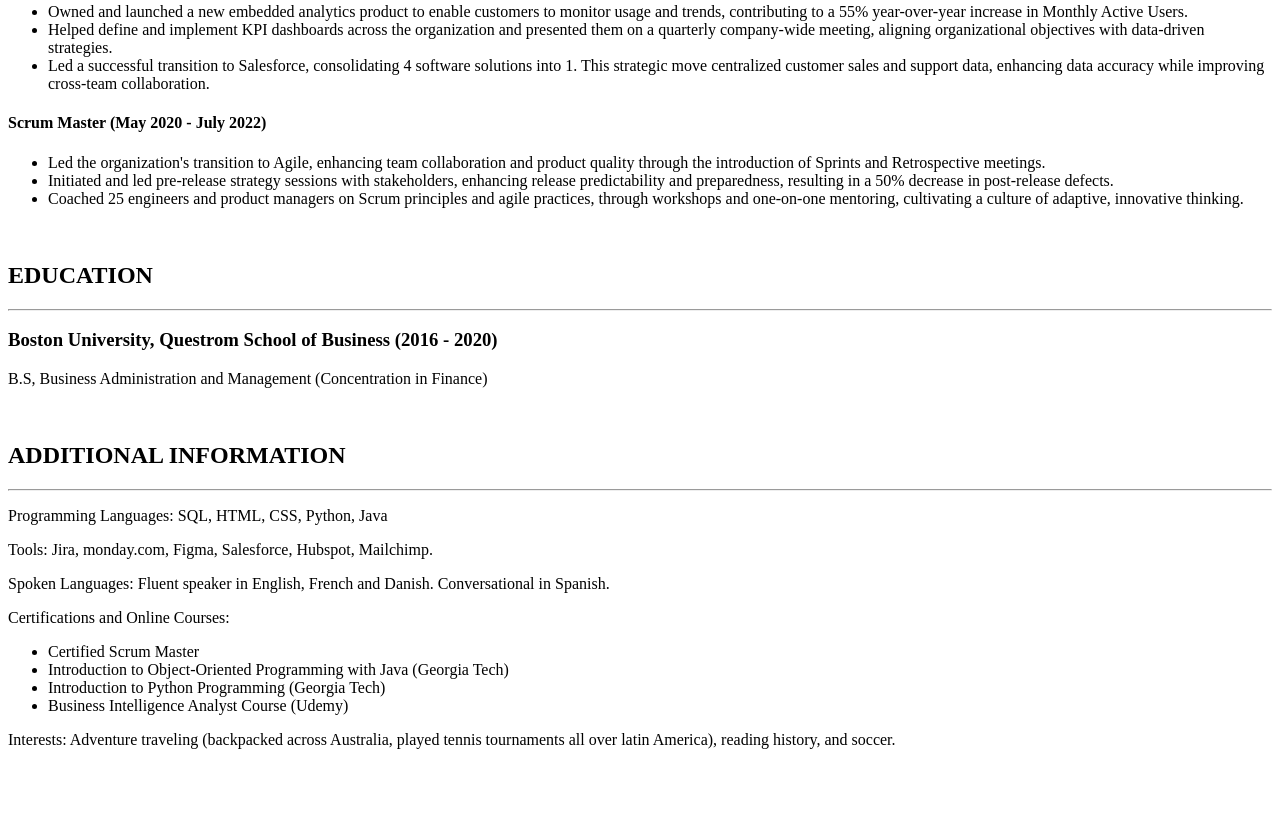
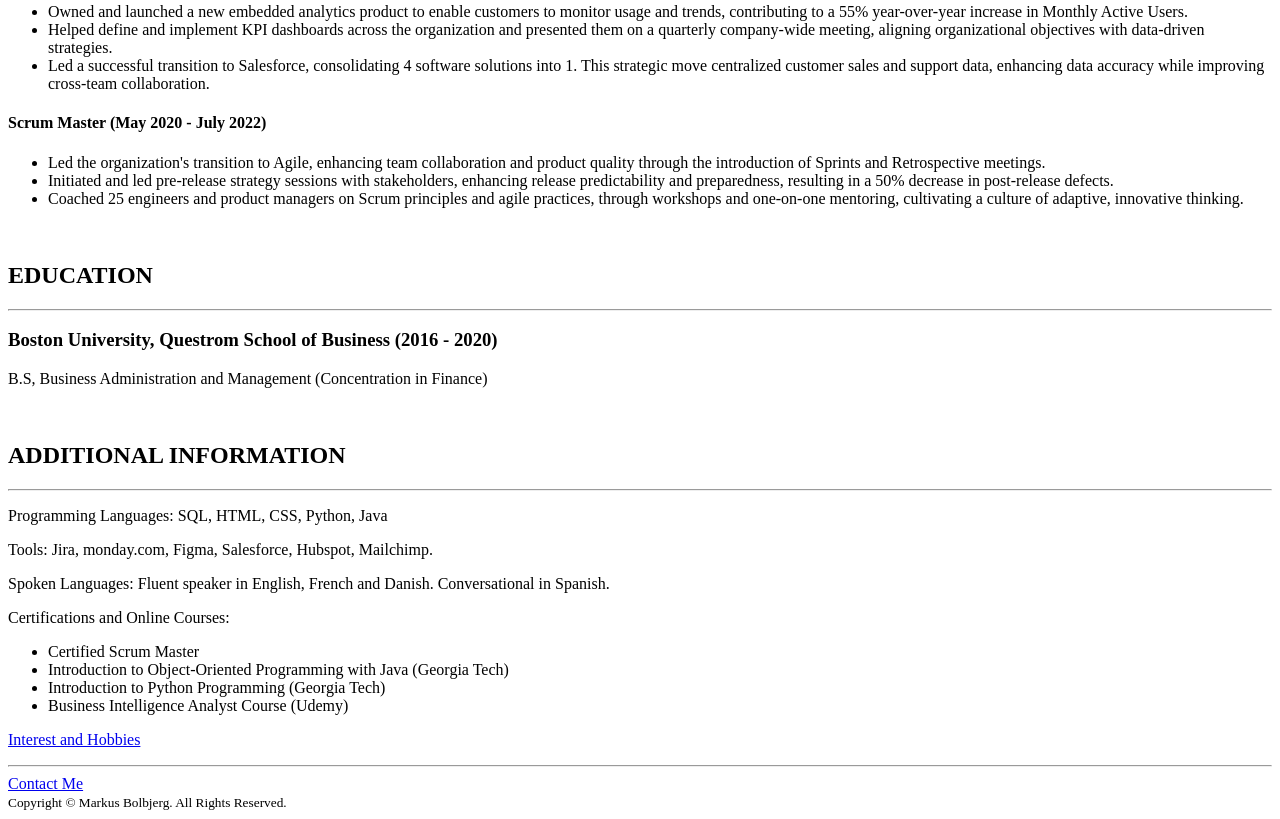
Before and after one commit to mbolbjerg/resume, a plain HTML site: page index.html in a window 1280 px wide. Shown: the part 728-1547 px from the top of the page. Before the commit the page ends 1493 px from the top, so only its background shows below. Drawn offline with Linux system fonts and the light colour scheme.

Commit message:
Add files via upload

```diff
--- a/index.html
+++ b/index.html
@@ -59,7 +59,16 @@
             <li>Business Intelligence Analyst Course (Udemy)</li>
         </ul>
     </p>
-    <p>Interests: Adventure traveling (backpacked across Australia, played tennis tournaments all over latin America), reading history, and soccer. </p>
+    <p><a href="./public/interest.html">Interest and Hobbies</a></p>
+
+    <hr>
+    <a href="./public/contact.html">Contact Me</a>
+    <footer>
+        <small>
+          Copyright © Markus Bolbjerg. All Rights Reserved.
+        </small>
+      </footer>
 
 </body>
+
 </html>
```
Also changed, not shown: public/contact.html (added, +3 -0 lines), public/interest.html (added).
